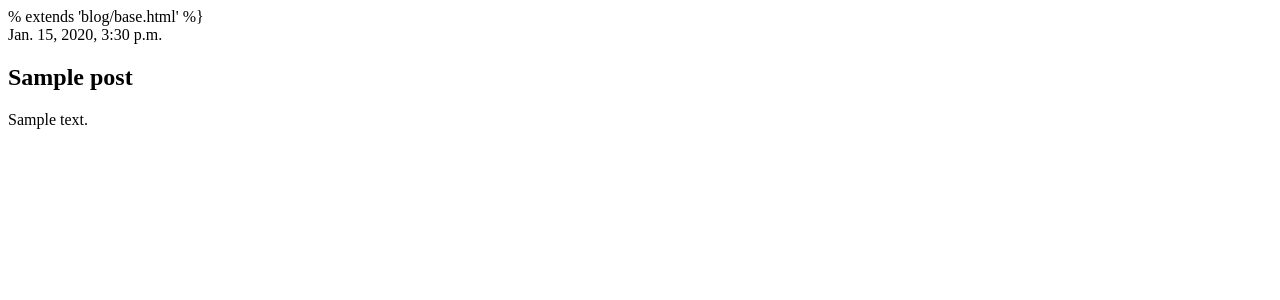
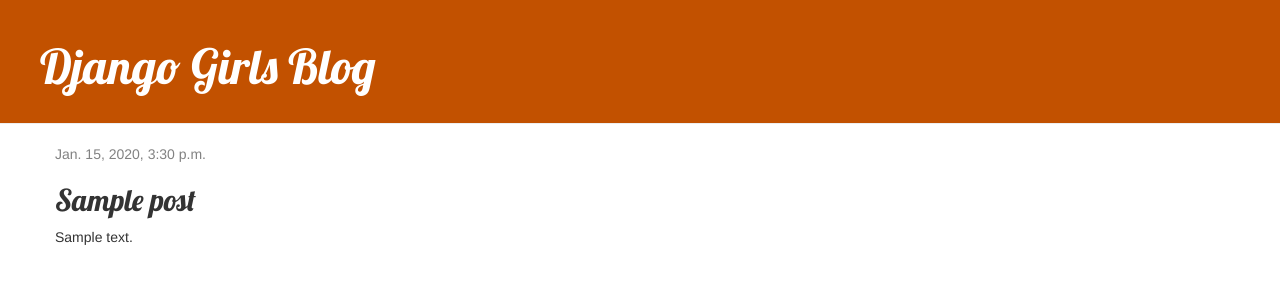
Before and after one commit to Just-A-Dash/my-first-blog, a Django app: page /post/1/ in a window 1280 px wide. Shown: the top 300 px of the page. Run offline with Django 3.2, Linux system fonts and the light colour scheme; tables that the repository leaves empty hold one stand-in row (values such as "Sample post"); some libraries are stand-ins or nearby versions.

Commit message:
fixed post_detail

```diff
--- a/blog/templates/blog/post_detail.html
+++ b/blog/templates/blog/post_detail.html
@@ -1,4 +1,4 @@
-% extends 'blog/base.html' %}
+{% extends 'blog/base.html' %}
 
 {% block content %}
     <div class="post">
```
